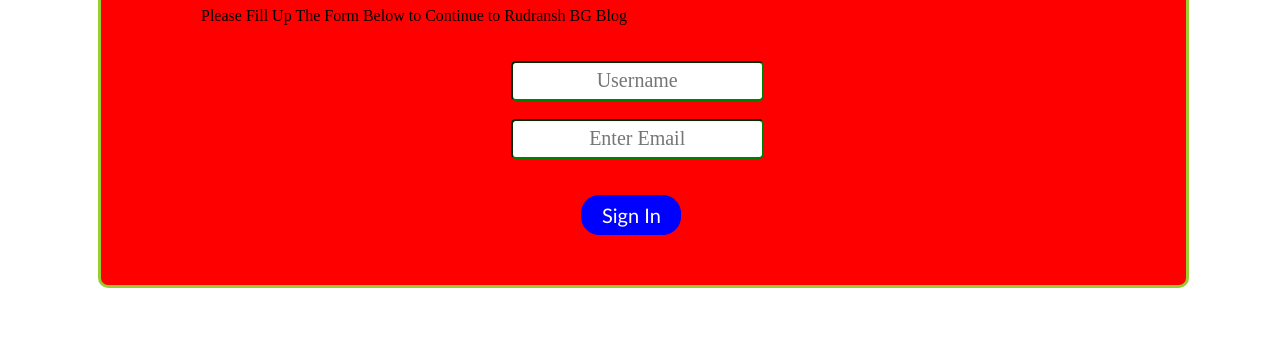
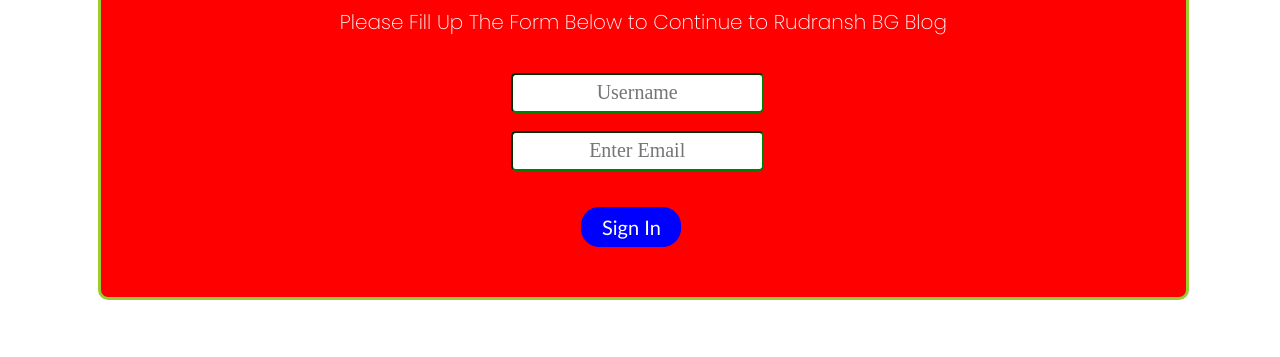
Before and after one commit to sidd9308/RUDRANSH-BG-BLOG, a plain HTML site: page index.html in a window 1280 px wide. Shown: the part 242-599 px from the top of the page. Drawn offline with nearby package versions, Linux system fonts and the light colour scheme.

Commit message:
Update index.html

```diff
--- a/index.html
+++ b/index.html
@@ -4,7 +4,7 @@
     <meta charset="UTF-8">
     <meta http-equiv="X-UA-Compatible" content="IE=edge">
     <meta name="viewport" content="width=device-width, initial-scale=1.0">
-    <link rel="stylesheet" href="example.css">
+    <link rel="stylesheet" href="style.css">
     <link href='https://unpkg.com/boxicons@2.1.2/css/boxicons.min.css' rel='stylesheet'>
     <title>Span Tag In CSS</title>
 </head>
```
